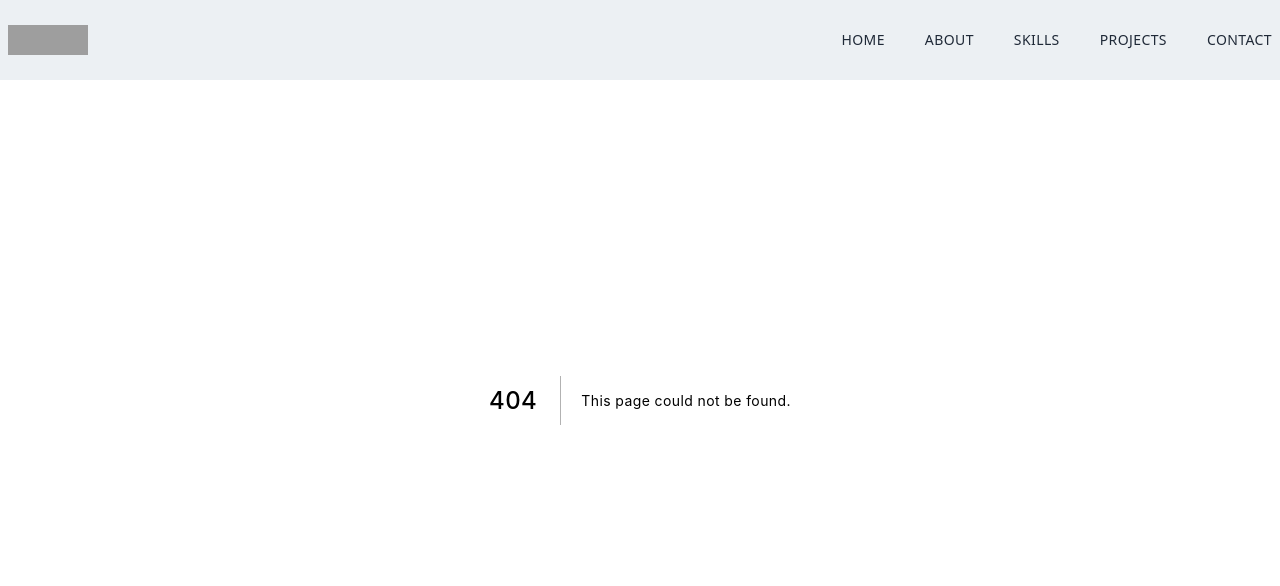
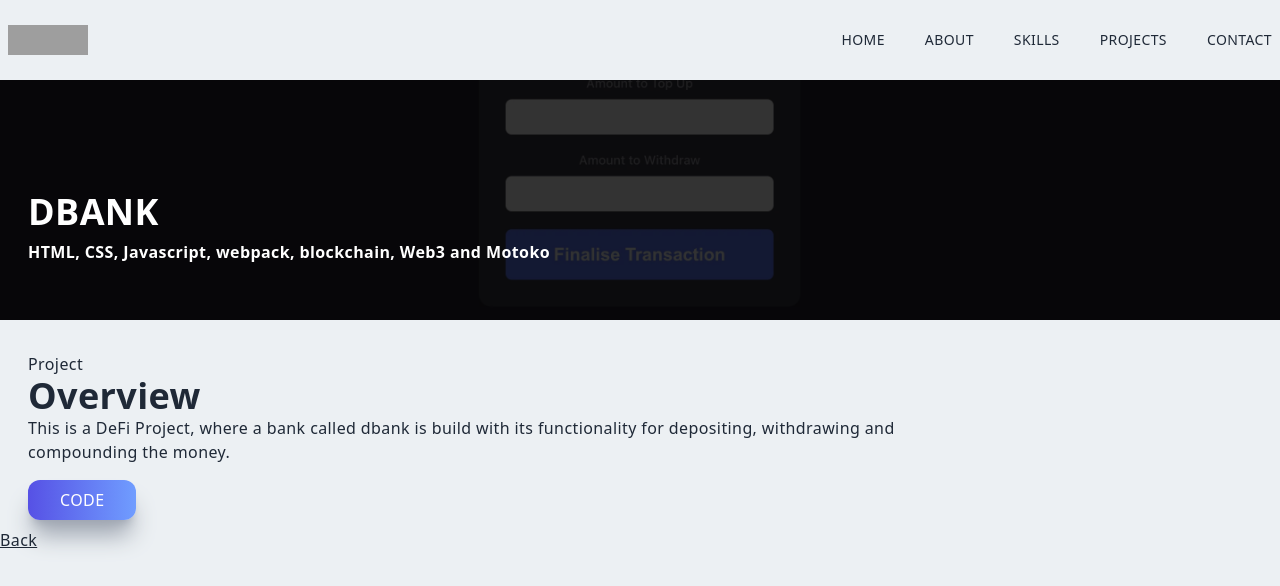
Before and after one commit to Faudrey28/resume-react, a Next.js app: page /dbank in a window 1280 px wide. Before the commit this address had no page. Shown: the top 586 px of the page. Built offline with nearby package versions, Linux system fonts and the light colour scheme; grey boxes are pictures that could not be loaded.

Commit message:
added dBank page on project

```diff
--- a/components/Main.jsx
+++ b/components/Main.jsx
@@ -1,3 +1,4 @@
+import Link from 'next/link';
 import React from "react";
 import { AiOutlineMail } from "react-icons/ai";
 import { FaGithub, FaLinkedinIn } from "react-icons/fa";
@@ -19,17 +20,23 @@ const Main = () => {
           </h1>
           <div className="flex items-center justify-between max-w-[330px] m-auto py-4">
             <div className="rounded-full shadow-lg shadow-gray-400 p-6 cursor-pointer hover:scale-110 ease-in duration-300">
-              <FaLinkedinIn />
+              <a
+                href="https://www.linkedin.com/in/audreyfocant/"
+                target="_blank"
+              >
+                <FaLinkedinIn />
+              </a>
             </div>
             <div className="rounded-full shadow-lg shadow-gray-400 p-6 cursor-pointer hover:scale-110 ease-in duration-300">
-              <FaGithub />
+            <a href="https://github.com/Faudrey28 " target="_blank">
+                      <FaGithub />
+             </a>
             </div>
-            <div className="rounded-full shadow-lg shadow-gray-400 p-6 cursor-pointer hover:scale-110 ease-in duration-300">
+            <Link href='/#contact'>
+              <div className='rounded-full shadow-lg shadow-gray-400 p-6 cursor-pointer hover:scale-110 ease-in duration-300'>
               <AiOutlineMail />
-            </div>
-            <div className="rounded-full shadow-lg shadow-gray-400 p-6 cursor-pointer hover:scale-110 ease-in duration-300">
-              <BsFillPersonLinesFill />
-            </div>
+              </div>
+            </Link>
           </div>
         </div>
       </div>
--- a/components/Projects.jsx
+++ b/components/Projects.jsx
@@ -4,6 +4,8 @@ import Link from 'next/link';
 import React from 'react';
 import tindogImg from '../public/assets/projects/tindog.webp';
 import keeperImg from '../public/assets/projects/keeper.webp';
+import dbankImg from '../public/assets/projects/dbank.webp';
+
 
 import ProjectItem from './ProjectItem';
 
@@ -16,6 +18,11 @@ const Projects = () => {
         </p>
         <h2 className='py-4'>Bootcamp - What I've Built</h2>
         <div className='grid md:grid-cols-2 gap-8'>
+        <ProjectItem
+            title='Decentralized App DBANK'
+            backgroundImg={dbankImg}
+            projectUrl='/dbank'
+          />
         <ProjectItem
             title='Keeper Note Taker'
             backgroundImg={keeperImg}
--- a/pages/tindog.jsx
+++ b/pages/dbank.js
@@ -1,9 +1,9 @@
 import Image from "next/image";
 import React from "react";
-import tindogImg from "../public/assets/projects/tindog.webp";
+import dbankImg from "../public/assets/projects/dbank.webp";
 import Link from "next/link";
 
-const tindog = () => {
+const dbank = () => {
   return (
     <div className="w-full">
       <div className="w-screen h-[30vh] lg:h-[40vh] relative">
@@ -12,12 +12,12 @@ const tindog = () => {
           className="absolute z-1"
           layout="fill"
           objectFit="cover"
-          src={tindogImg}
+          src={dbankImg}
           alt="/"
         />
         <div className="absolute top-[70%] max-w-[1240px] w-full left-[50%] right-[50%] translate-x-[-50%] translate-y-[-50%] text-white z-10 p-2">
-          <h2 className="py-2">Tindog</h2>
-          <h3>Html, CSS and Bootstrap</h3>
+          <h2 className="py-2">DBANK</h2>
+          <h3>HTML, CSS, Javascript, webpack, blockchain, Web3 and Motoko</h3>
         </div>
       </div>
 
@@ -26,13 +26,8 @@ const tindog = () => {
           <p>Project</p>
           <h2>Overview</h2>
           <p>
-            This is a simple web page for dogs. It is a Startup landing page for
-            a fictional application named TinDog. TinDog allows the user to find
-            other dogs & their owners nearby in the swipe left/right style made
-            famous by Tinder. We build it by using some basic technologies like
-            Html, CSS and Bootstrap.
-          </p>
-          <a href="https://github.com/Faudrey28/tindog" target="_blank">
+          This is a DeFi Project, where a bank called dbank is build with its functionality for depositing, withdrawing and compounding the money.</p>
+          <a href="https://github.com/Faudrey28/" target="_blank">
             <button className="px-8 py-2 mt-4">Code</button>
           </a>
         </div>
@@ -44,4 +39,4 @@ const tindog = () => {
   );
 };
 
-export default tindog;
+export default dbank;
```
